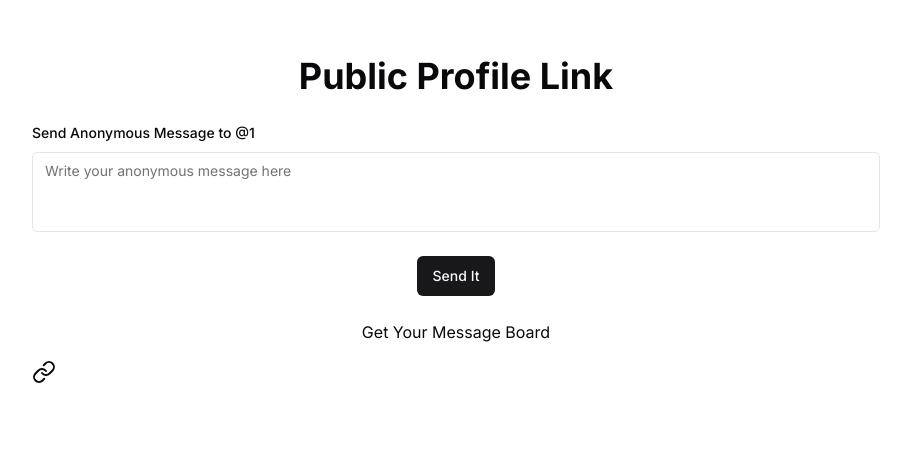
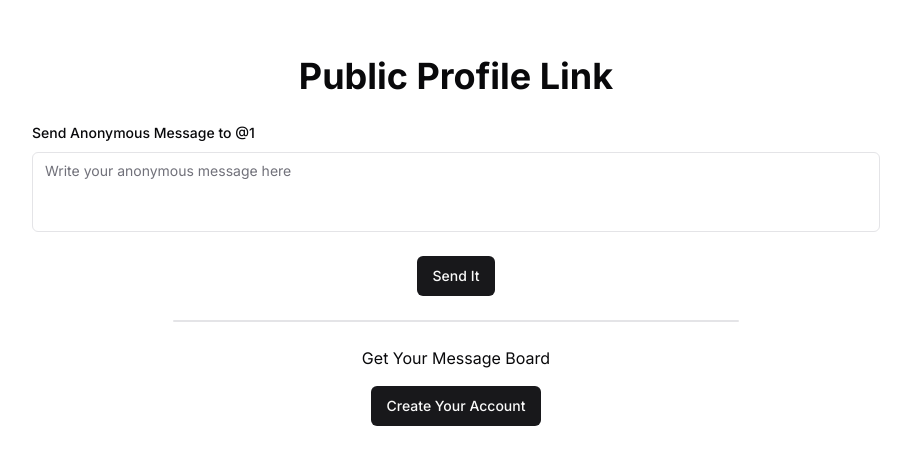
Before and after one commit to shahbaz-athwal/whisperella, a Next.js app: page /user/1 in a window 1280 px wide. Shown: the top 464 px of the page, without its empty margins (184-1095 px from the left). Built offline with nearby package versions, Linux system fonts and the light colour scheme.

Commit message:
ui improvements and cleanup

```diff
--- a/src/app/api/uniqueusername/route.ts
+++ b/src/app/api/uniqueusername/route.ts
@@ -1,6 +1,6 @@
 import db from "@/lib/db";
 import z from "zod"
-import { usernameSchema, signUpSchema } from "@/schema/signUp";
+import { usernameSchema } from "@/schema/signUp";
 
 const UsernameQuerySchema = z.object({
     username: usernameSchema
--- /dev/null
+++ b/src/app/user/[username]/layout.tsx
@@ -0,0 +1,14 @@
+import type { Metadata } from "next";
+
+export const metadata: Metadata = {
+  title: "Anonymous Message",
+  description: "Sending anonymous messages made easier.",
+};
+
+export default function RootLayout({
+  children,
+}: Readonly<{
+  children: React.ReactNode;
+}>) {
+  return <>{children}</>;
+}
--- a/src/app/user/[username]/page.tsx
+++ b/src/app/user/[username]/page.tsx
@@ -1,62 +1,58 @@
-"use client"
-import { zodResolver } from "@hookform/resolvers/zod"
-import { useForm } from "react-hook-form"
-import { z } from "zod"
-
-import { Button } from "@/components/ui/button"
+"use client";
+import { zodResolver } from "@hookform/resolvers/zod";
+import { useForm } from "react-hook-form";
+import { z } from "zod";
+import { Button } from "@/components/ui/button";
 import {
   Form,
   FormField,
   FormItem,
   FormLabel,
   FormMessage,
-} from "@/components/ui/form"
-import { Textarea } from "@/components/ui/textarea"
-import { toast } from "@/components/ui/use-toast"
-import { messageSchema } from "@/schema/messages"
-import { useParams } from "next/navigation"
-import { ApiResponse } from "@/types/ApiResponse"
-import axios, { AxiosError } from "axios"
-import { useState } from "react"
-import { Link, Loader2 } from "lucide-react"
-import { Separator } from "@radix-ui/react-separator"
-import { Card, CardContent, CardHeader } from "@/components/ui/card"
-
+} from "@/components/ui/form";
+import { Textarea } from "@/components/ui/textarea";
+import { toast } from "@/components/ui/use-toast";
+import { messageSchema } from "@/schema/messages";
+import { useParams } from "next/navigation";
+import { ApiResponse } from "@/types/ApiResponse";
+import axios, { AxiosError } from "axios";
+import { useState } from "react";
+import { Loader2 } from "lucide-react";
+import Link from "next/link";
+import { Separator } from "@/components/ui/separator";
 
 export default function Page() {
-  const params = useParams<{username: string}>()
-  const username = params.username
+  const params = useParams<{ username: string }>();
+  const username = params.username;
   const [isLoading, setIsLoading] = useState(false);
-
 
   const form = useForm<z.infer<typeof messageSchema>>({
     resolver: zodResolver(messageSchema),
-  })
+  });
 
   async function onSubmit(data: z.infer<typeof messageSchema>) {
     try {
-      const response = await axios.post<ApiResponse>('/api/sendmessage', {
+      const response = await axios.post<ApiResponse>("/api/sendmessage", {
         ...data,
         username,
       });
 
       toast({
         title: response.data.message,
-        variant: 'default',
+        variant: "default",
       });
-      form.reset({ ...form.getValues(), content: '' });
+      form.reset({ ...form.getValues(), content: "" });
     } catch (error) {
       const axiosError = error as AxiosError<ApiResponse>;
       toast({
-        title: 'Error',
+        title: "Error",
         description:
-          axiosError.response?.data.message ?? 'Failed to sent message',
-        variant: 'destructive',
+          axiosError.response?.data.message ?? "Failed to sent message",
+        variant: "destructive",
       });
     } finally {
       setIsLoading(false);
     }
-
   }
 
   return (
@@ -88,54 +84,20 @@ export default function Page() {
                 Please wait
               </Button>
             ) : (
-              <Button type="submit" >
-                Send It
-              </Button>
+              <Button type="submit">Send It</Button>
             )}
           </div>
         </form>
       </Form>
-
-      {/* <div className="space-y-4 my-8">
-        <div className="space-y-2">
-          <Button
-            onClick={}
-            className="my-4"
-            disabled={}
-          >
-            Suggest Messages
-          </Button>
-          <p>Click on any message below to select it.</p>
+      <div className="flex justify-center">
+        <Separator className="my-6 h-0.5 rounded w-8/12" />
       </div>
-        <Card>
-          <CardHeader>
-            <h3 className="text-xl font-semibold">Messages</h3>
-          </CardHeader>
-          <CardContent className="flex flex-col space-y-4">
-            {error ? (
-              <p className="text-red-500">{error.message}</p>
-            ) : (
-              parseStringMessages(completion).map((message, index) => (
-                <Button
-                  key={index}
-                  variant="outline"
-                  className="mb-2"
-                  onClick={() => handleMessageClick(message)}
-                >
-                  {message}
-                </Button>
-              ))
-            )}
-          </CardContent>
-        </Card>
-      </div> */}
-      <Separator className="my-6" />
       <div className="text-center">
         <div className="mb-4">Get Your Message Board</div>
-        <Link href={'/sign-up'}>
+        <Link href={"/signup"}>
           <Button>Create Your Account</Button>
         </Link>
       </div>
     </div>
-  )
+  );
 }
--- a/src/middleware.ts
+++ b/src/middleware.ts
@@ -19,7 +19,6 @@ export default auth((req) => {
   if (!isAuthenticated && url.pathname.startsWith('/dashboard')) {
     return Response.redirect(new URL('/signin', req.url));
   }
- // code ...
 })
 
 export const config = {
```
Also changed, not shown: src/app/api/_suggestmessages/route.ts (renamed from src/app/api/suggestmessages/route.ts). Lines whose indentation alone changed are shown as unchanged.
